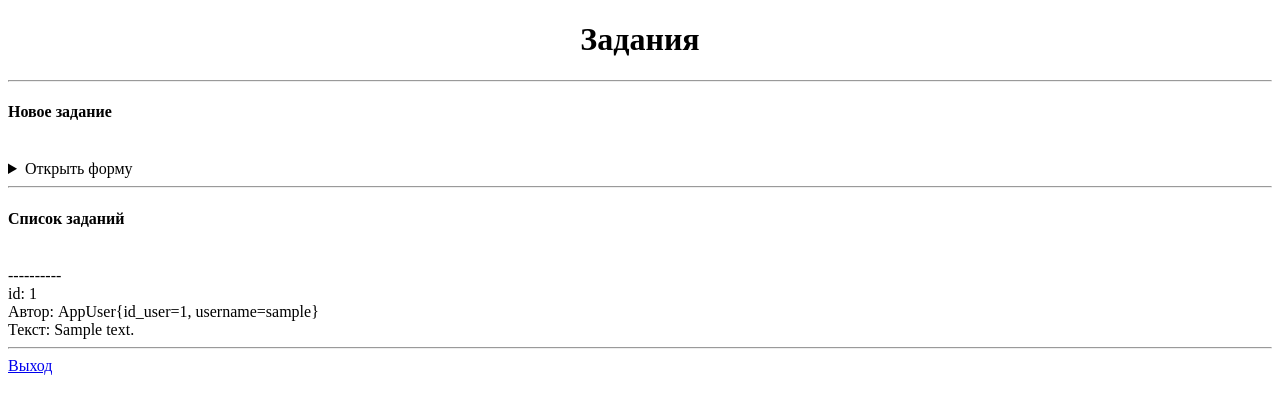
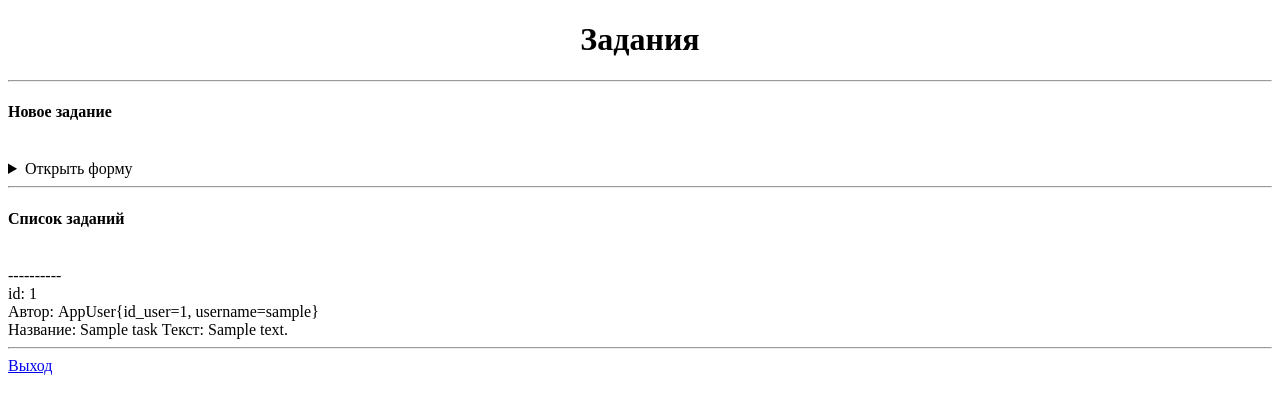
Before and after one commit to sashaqwert/BMSTU_TRPO_KR_DZ_2, a Django app: a page that uses py/TRPO_DZ_2/templates/tasks.html in a window 1280 px wide. Shown: the top 414 px of the page. Run offline with Django 4.2, Linux system fonts and the light colour scheme; tables that the repository leaves empty hold one stand-in row (values such as "Sample post").

Commit message:
fix Подстановка объекта БД

```diff
--- a/py/TRPO_DZ_2/templates/tasks.html
+++ b/py/TRPO_DZ_2/templates/tasks.html
@@ -17,6 +17,7 @@
             ----------<br>
             id: {{ t.get_id }}<br>
             Автор: {{ t.get_author }}<br>
+            Название: {{ t.get_title }}
             Текст: {{ t.get_text }}<br>
         {% endfor %}
     {% else %}
```
